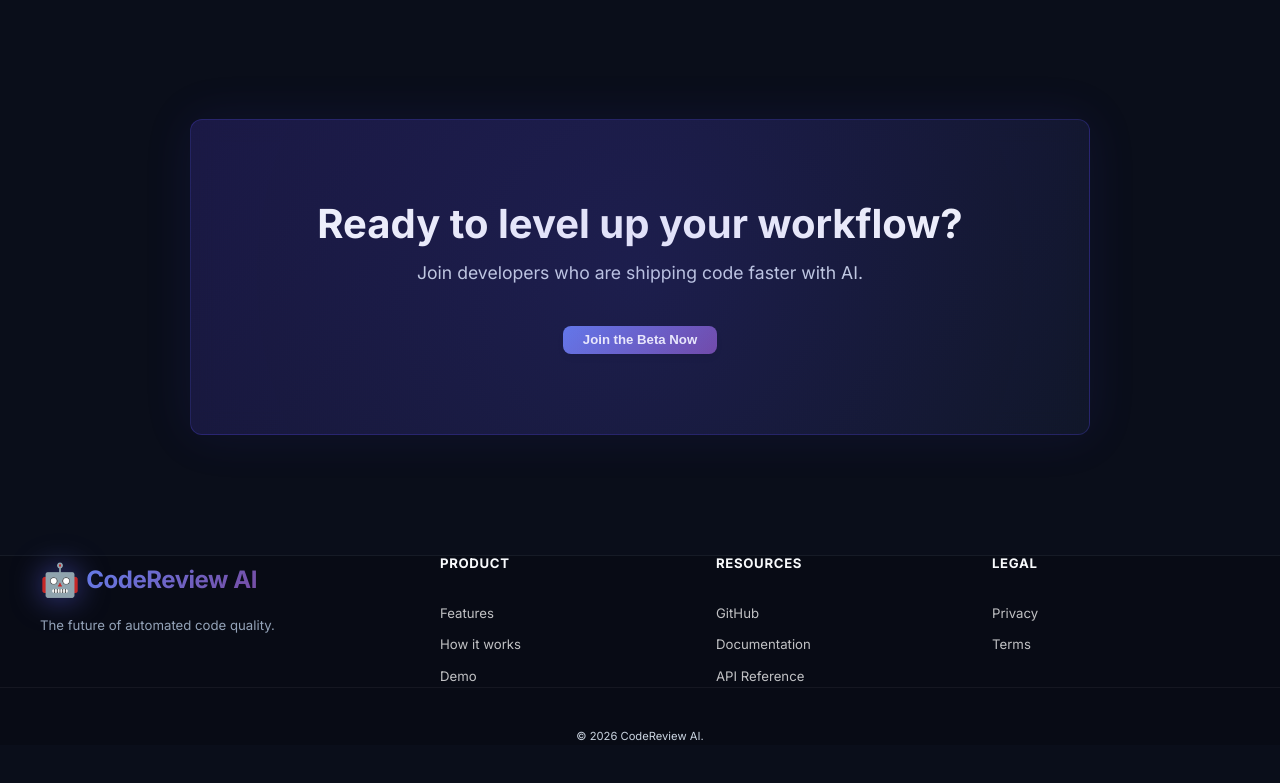
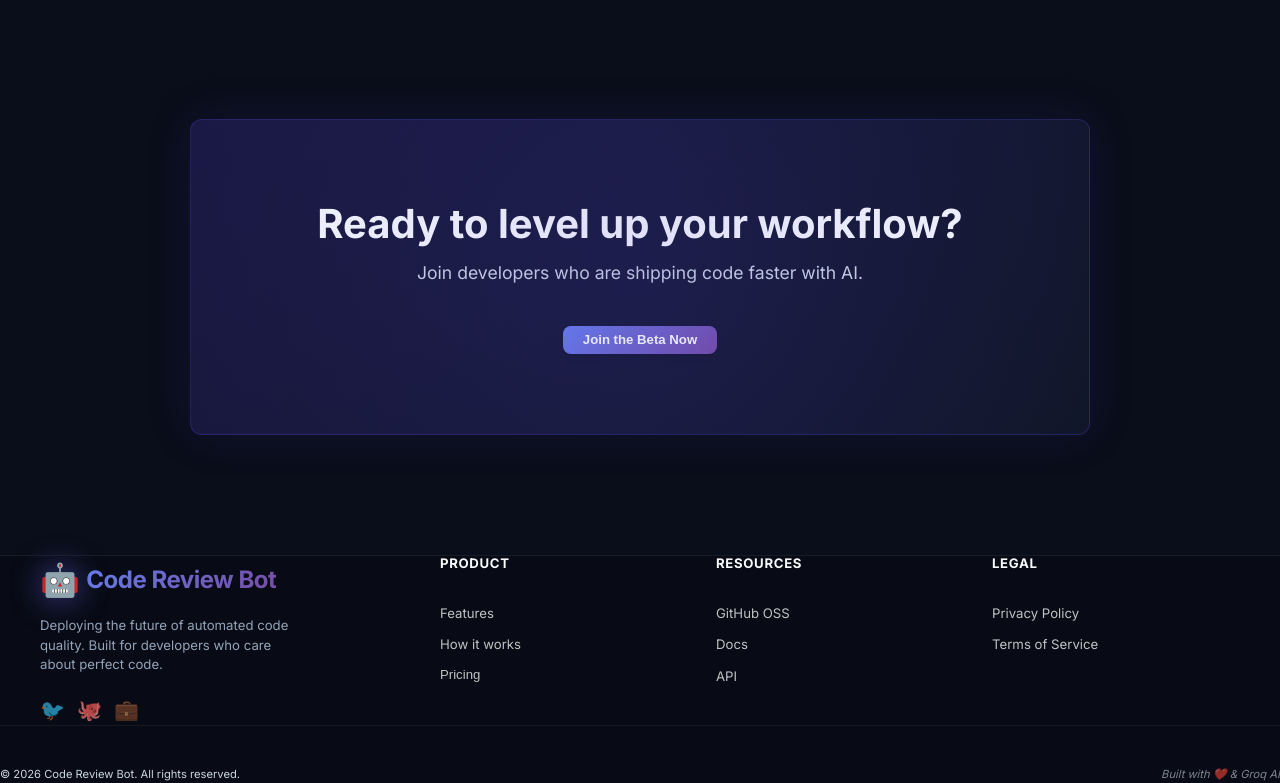
Before and after one commit to NeethishS/code-review-bot, a React (Vite) app: page / in a window 1280 px wide. Shown: the part 1685-2468 px from the top of the page. Before the commit the page ends 2430 px from the top, so only its background shows below. Built offline with nearby package versions, Linux system fonts and the light colour scheme; no server answers.

Commit message:
UI Polish: Upgrade Landing Page branding and Footer with social links.

```diff
--- a/src/pages/Landing.css
+++ b/src/pages/Landing.css
@@ -444,7 +444,6 @@
     margin-top: var(--spacing-md);
     max-width: 250px;
 }
-
 .footer-links {
     display: grid;
     grid-template-columns: repeat(3, 1fr);
@@ -466,7 +465,7 @@
 }
 
 .link-col a {
-    color: rgba(255, 255, 255, 0.75); /* Softer white */
+    color: rgba(255, 255, 255, 0.75);
     text-decoration: none;
     font-size: var(--font-size-sm);
     transition: all var(--transition-base);
@@ -477,14 +476,56 @@
     transform: translateX(4px);
 }
 
+.social-links {
+    display: flex;
+    gap: var(--spacing-md);
+    margin-top: var(--spacing-lg);
+    font-size: 1.25rem;
+    opacity: 0.7;
+}
+
+.social-links span {
+    cursor: pointer;
+    transition: transform 0.2s ease;
+}
+
+.social-links span:hover {
+    transform: scale(1.2);
+    opacity: 1;
+}
+
+.btn-link {
+    background: none;
+    border: none;
+    color: rgba(255, 255, 255, 0.75);
+    font-size: var(--font-size-sm);
+    text-align: left;
+    padding: 0;
+    cursor: pointer;
+    transition: all var(--transition-base);
+}
+
+.btn-link:hover {
+    color: var(--color-primary);
+    transform: translateX(4px);
+}
+
 .footer-bottom {
     margin-top: var(--spacing-4xl);
     padding-top: var(--spacing-2xl);
     border-top: 1px solid rgba(255, 255, 255, 0.05);
-    text-align: center;
+    display: flex;
+    justify-content: space-between;
+    align-items: center;
     color: var(--color-text-muted);
     font-size: var(--font-size-xs);
 }
+
+.footer-built-with {
+    font-style: italic;
+    opacity: 0.6;
+}
+
 
 @media (max-width: 768px) {
     .footer-grid {
--- a/src/pages/Landing.tsx
+++ b/src/pages/Landing.tsx
@@ -11,7 +11,7 @@ function Landing({ onGetStarted }: LandingProps) {
             <nav className="landing-nav">
                 <div className="landing-logo">
                     <span className="logo-icon">🤖</span>
-                    <span className="logo-text">CodeReview AI</span>
+                    <span className="logo-text">Code Review Bot</span>
                 </div>
                 <div className="nav-actions">
                     <button className="btn-text" onClick={onGetStarted}>Sign In</button>
@@ -37,9 +37,9 @@ function Landing({ onGetStarted }: LandingProps) {
                         <button className="btn btn-primary btn-lg" onClick={onGetStarted}>
                             Get Started for Free
                         </button>
-                        <button className="btn btn-ghost btn-lg">
-                            Watch Demo
-                        </button>
+                        <a href="#how-it-works" className="btn btn-ghost btn-lg">
+                            Explore Features
+                        </a>
                     </div>
                     <div className="hero-stats">
                         <div className="stat-item">
@@ -168,32 +168,38 @@ function Landing({ onGetStarted }: LandingProps) {
                     <div className="footer-brand">
                         <div className="landing-logo">
                             <span className="logo-icon">🤖</span>
-                            <span className="logo-text">CodeReview AI</span>
+                            <span className="logo-text">Code Review Bot</span>
                         </div>
-                        <p>The future of automated code quality.</p>
+                        <p>Deploying the future of automated code quality. Built for developers who care about perfect code.</p>
+                        <div className="social-links">
+                            <span>🐦</span>
+                            <span>🐙</span>
+                            <span>💼</span>
+                        </div>
                     </div>
                     <div className="footer-links">
                         <div className="link-col">
                             <h4>Product</h4>
                             <a href="#features">Features</a>
                             <a href="#how-it-works">How it works</a>
-                            <a href="#demo">Demo</a>
+                            <button className="btn-link" onClick={onGetStarted}>Pricing</button>
                         </div>
                         <div className="link-col">
                             <h4>Resources</h4>
-                            <a href="https://github.com" target="_blank" rel="noreferrer">GitHub</a>
-                            <a href="#">Documentation</a>
-                            <a href="#">API Reference</a>
+                            <a href="https://github.com/NeethishS/code-review-bot" target="_blank" rel="noreferrer">GitHub OSS</a>
+                            <a href="#">Docs</a>
+                            <a href="#">API</a>
                         </div>
                         <div className="link-col">
                             <h4>Legal</h4>
-                            <a href="#">Privacy</a>
-                            <a href="#">Terms</a>
+                            <a href="#">Privacy Policy</a>
+                            <a href="#">Terms of Service</a>
                         </div>
                     </div>
                 </div>
                 <div className="footer-bottom">
-                    <p>&copy; 2026 CodeReview AI.</p>
+                    <p>&copy; 2026 Code Review Bot. All rights reserved.</p>
+                    <p className="footer-built-with">Built with ❤️ & Groq AI</p>
                 </div>
             </footer>
         </div>
```
